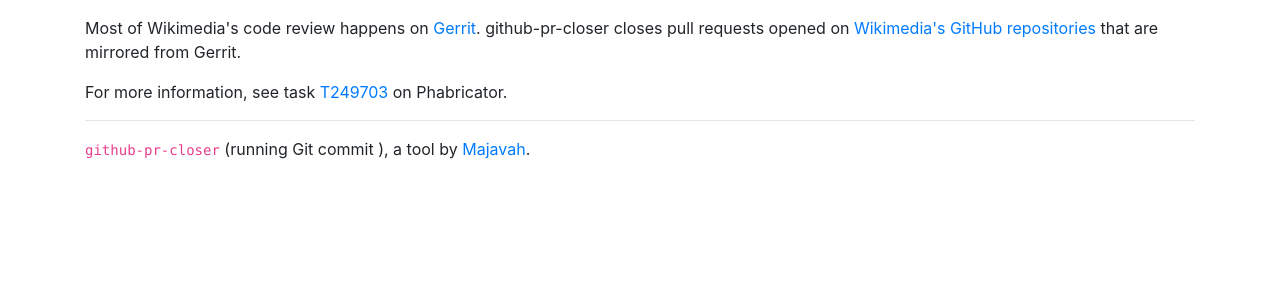
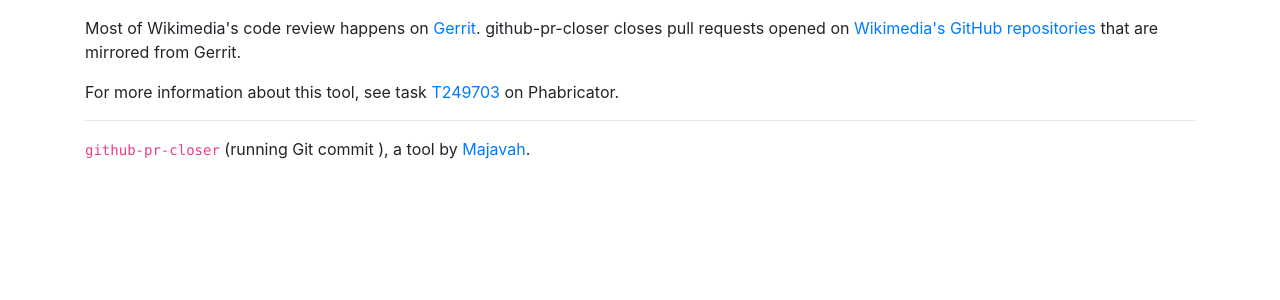
Before and after one commit to wikimedia/labs-tools-github-pr-closer, a Flask app: page / in a window 1280 px wide. Shown: the part 56-356 px from the top of the page. Run offline with Flask 2, Linux system fonts and the light colour scheme; some libraries are stand-ins or nearby versions.

Commit message:
Improve documentation
Signed-off-by: Taavi Väänänen <hi@tassu.me>

```diff
--- a/templates/index.html
+++ b/templates/index.html
@@ -24,7 +24,7 @@
     </p>
 
     <p>
-        For more information, see task <a href="https://phabricator.wikimedia.org/T249703">T249703</a> on Phabricator.
+        For more information about this tool, see task <a href="https://phabricator.wikimedia.org/T249703">T249703</a> on Phabricator.
     </p>
 
     <hr/>
```
Also changed, not shown: README.md.
